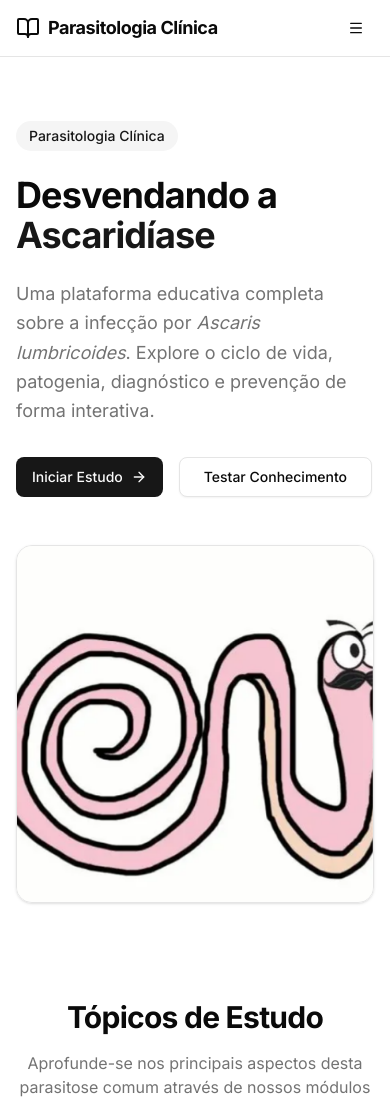
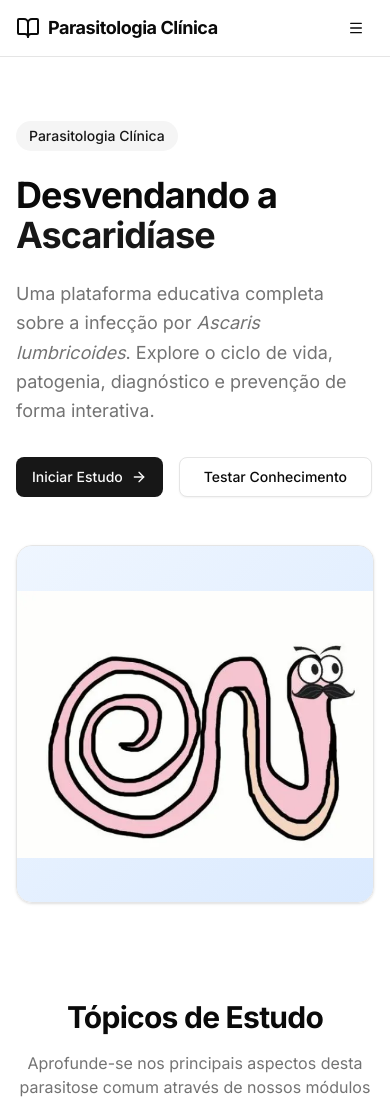
Before and after one commit to jeannsf/parasitologia-clinica, a Next.js app: page / in a window 390 px wide. Shown: the top 1099 px of the page. Built offline with nearby package versions, Linux system fonts and the light colour scheme.

Commit message:
fix: card responsive

```diff
--- a/app/page.tsx
+++ b/app/page.tsx
@@ -103,7 +103,7 @@
                 <img
                   src="/images/ascaris-lumbricoides.webp"
                   alt="Ascaris lumbricoides"
-                  className="w-full h-full object-cover"
+                  className="w-full h-full object-contain md:object-cover"
                 />
               </div>
 
@@ -125,6 +125,7 @@
             </motion.div>
           </div>
         </div>
+
 
       </section>
 
```
